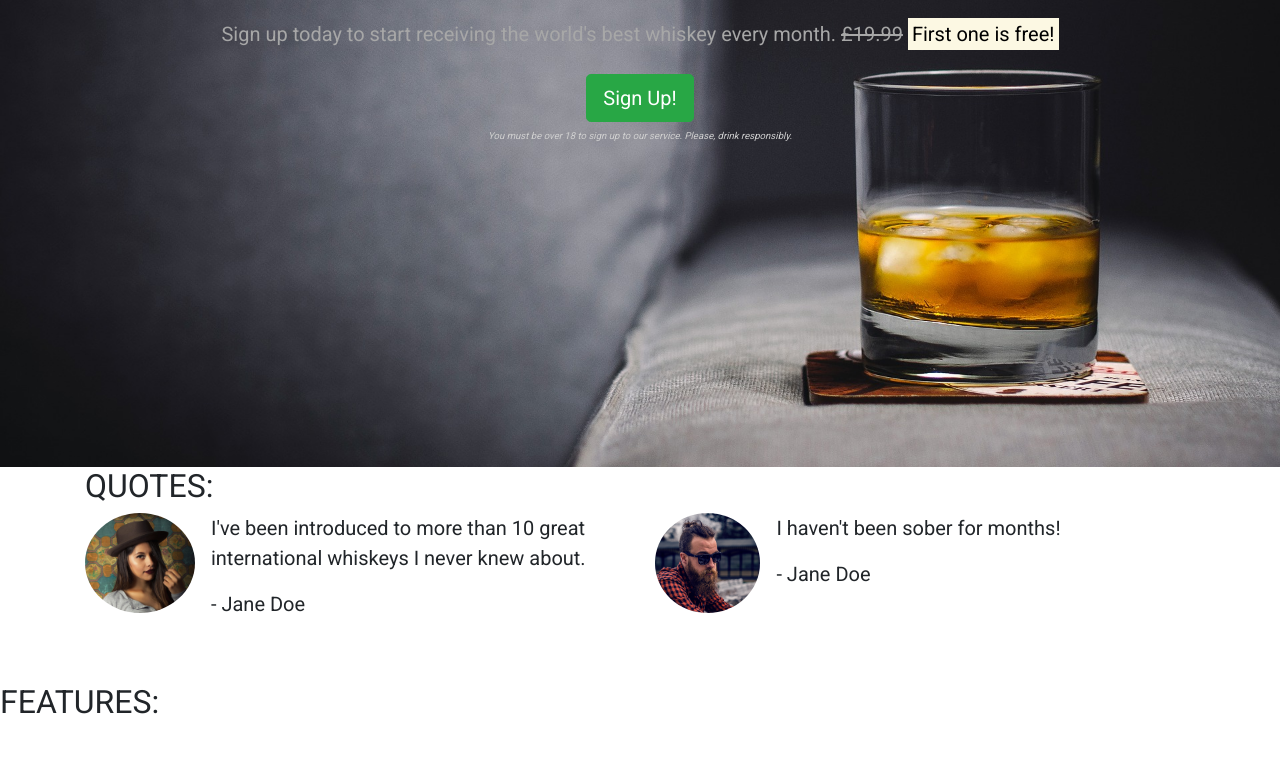
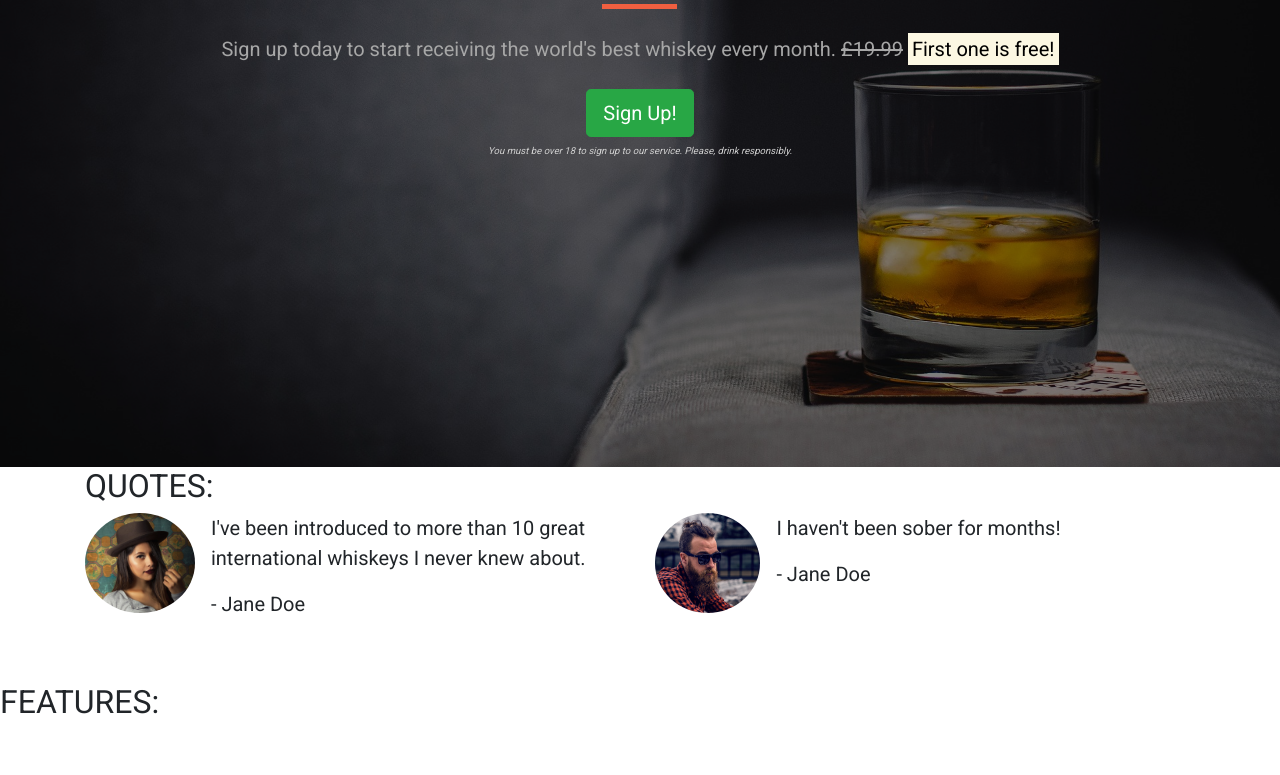
Before and after one commit to krandon1986/whiskey-drop, a plain HTML site: page index.html in a window 1280 px wide. Shown: the part 389-1164 px from the top of the page. Drawn offline with nearby package versions, Linux system fonts and the light colour scheme.

Commit message:
Styling the callout section

```diff
--- a/css/style.css
+++ b/css/style.css
@@ -16,11 +16,39 @@ body {
     display: flex;
     align-items: center;
     justify-content: center;
+
+    position: relative;
+}
+
+.opaque-overlay {
+    position: absolute;
+    top: 0;
+    left: 0;
+    height: 100%;
+    width: 100%;
+    background-color: rgba(0, 0, 0, 0.5);
 }
 
 .quotes-container {}
 
 .features-container {}
+
+/* Block diviers */
+
+.block-divider {
+    width: 75px;
+    height: 5px;
+    border: 0;
+
+}
+
+.block-divider--orange {
+    background-color: #f05f40;
+}
+
+.block-divider--short {
+    width: 35px;
+}
 
 /* Jumbotron */
 
--- a/index.html
+++ b/index.html
@@ -58,10 +58,12 @@
     </div> -->
     <div class="container-fluid callout-container">
         <!--Callout-->
+        <div class="opaque-overlay">&nbsp;</div>
         <div class="row">
             <div class="col-12">
                 <section class="callout jumbotron text-center">
                     <h1 class="jumbotron-header">The finest whiskeys delievered to your doorstep.</h1>
+                    <hr class="block-divider block-divider--orange">
                     <p class="lead">Sign up today to start receiving the world's best whiskey every month.
                         <s class="d-none d-sm-inline">£19.99</s>
                         <span class="d-inline d-sm-none"><br></span>
```
